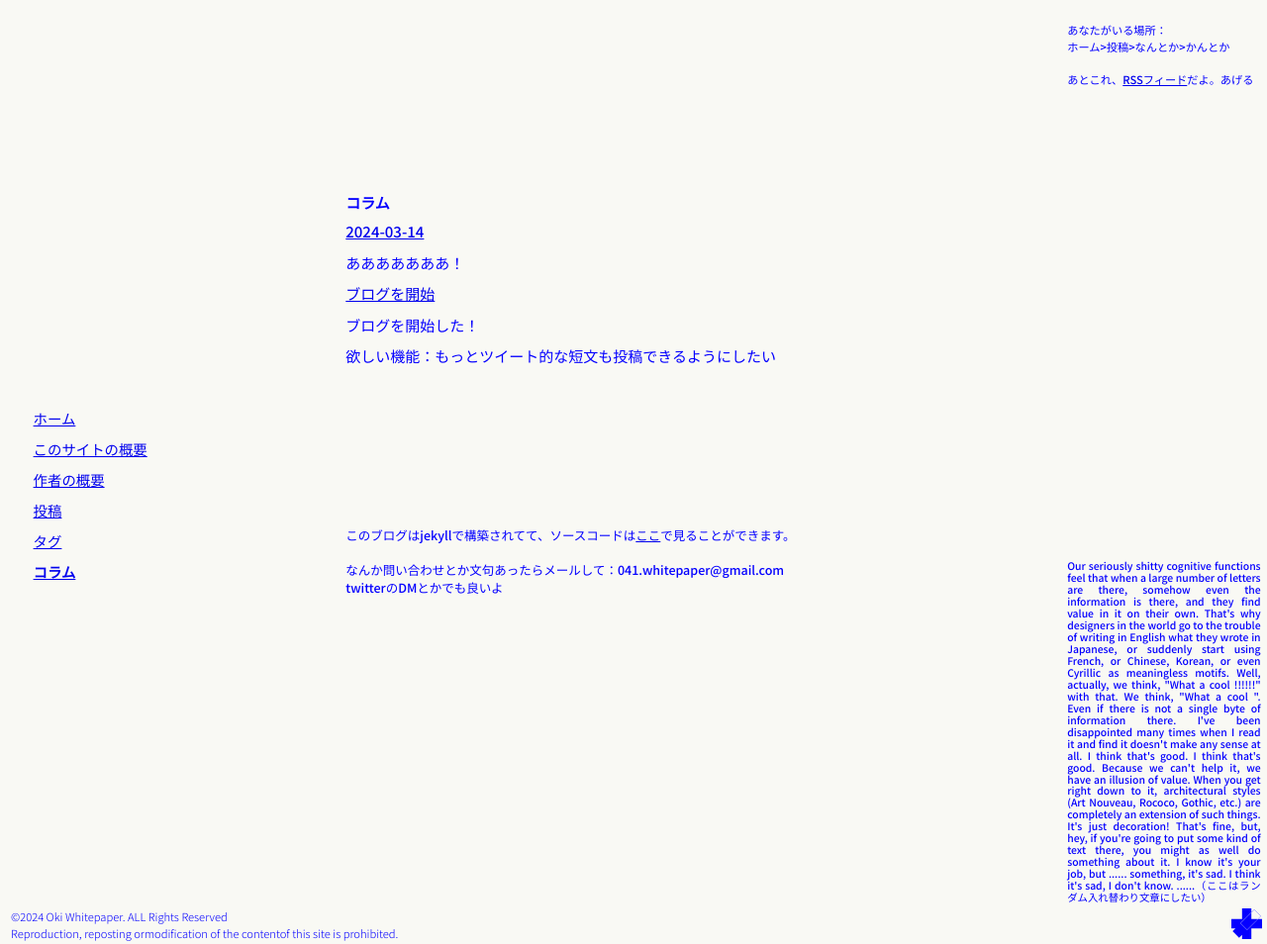
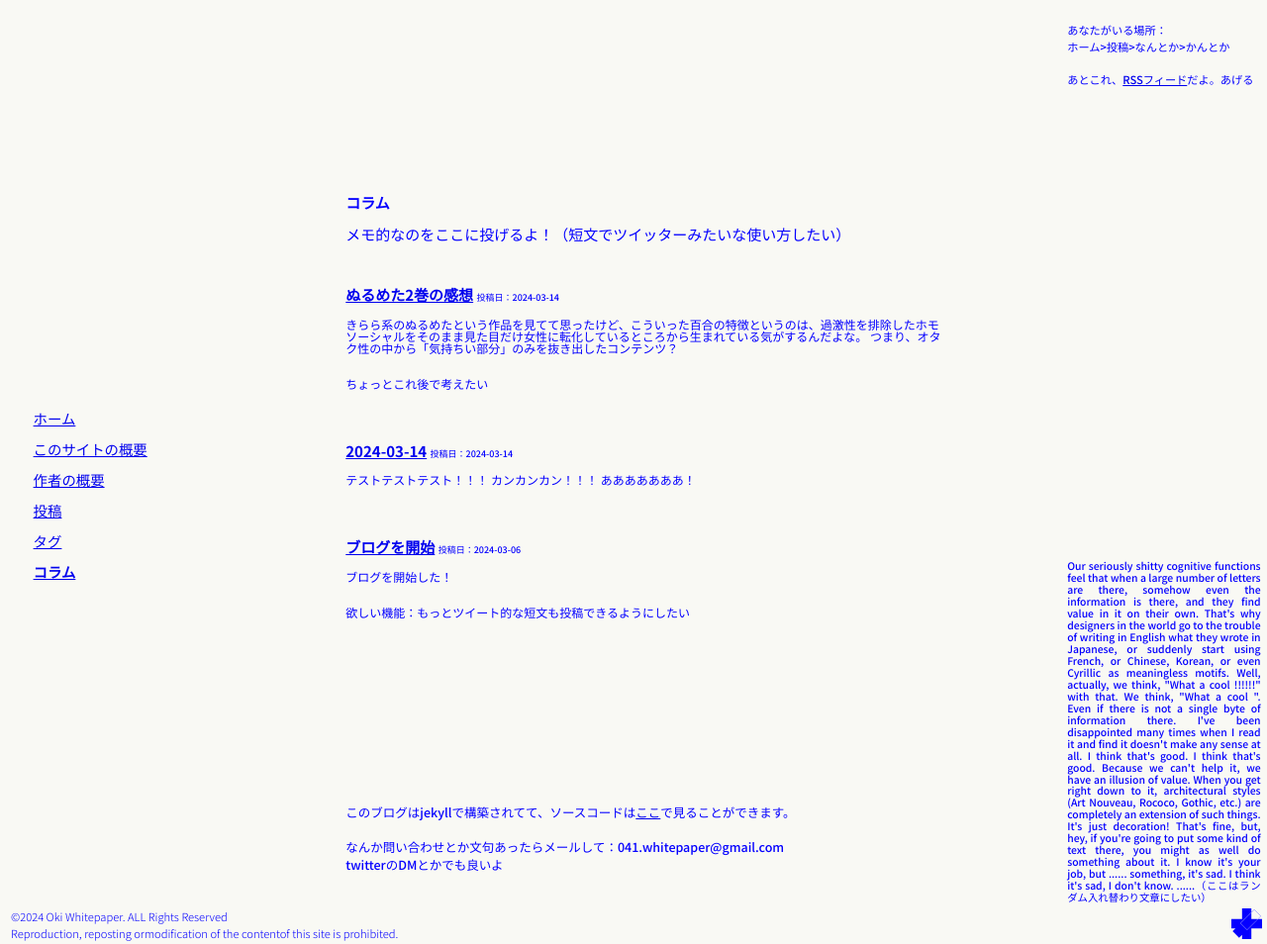
Before and after one commit to wp041/wp041.github.io, a Jekyll site: the page built from _pages/column.html, in a window 1280 px wide and 954 px high. Shown: the whole window at 99% size. Built offline with Jekyll 4.4.1, drawn with Linux system fonts in a browser that asks for light colours; some web fonts are replaced; Markdown is read by kramdown in place of the engine named in the settings.

Commit message:
コラム機能、大体やりたいことができた！

```diff
--- a/_config.yml
+++ b/_config.yml
@@ -23,6 +23,9 @@ github_username: wp041
 google_analytics: G-B8H50J7XT4
 excerpt_separator: "<!--抜粋ここまで-->"
 
+markdown: redcarpet
+redcarpet:
+  extensions: ["autolink", "hard_wrap"]
 include:
   - _pages
 
--- a/_pages/column.html
+++ b/_pages/column.html
@@ -10,13 +10,18 @@ sort %}
 
 <section class="posts-by-tags">
   {% for tag_name in tag_names %}
+  <h1>{{ page.title }}</h1>
+  <p>メモ的なのをここに投げるよ！（短文でツイッターみたいな使い方したい）</p>
   <div>
-    <h1>{{ page.title }}</h1>
     {% for post in site.tags[tag_name] %}
-    <a href="{{ post.url | prepend: baseurl }}"
-      >{{ post.title | replace: " ", "-" }}</a
-    >
-    {{ post.excerpt }} {% endfor %}
+    <div class="column">
+      <a class="column-title" href="{{ post.url | prepend: baseurl }}"
+        >{{ post.title | replace: " ", "-" }}</a
+      >
+      <div class="column-date">投稿日：{{ post.date | date: "%Y-%m-%d" }}</div>
+      <div class="column-contents">{{ post.excerpt }}</div>
+    </div>
+    {% endfor %}
   </div>
   {% endfor %}
 </section>
--- a/_posts/2024-03-14-2024-03-14.md
+++ b/_posts/2024-03-14-2024-03-14.md
@@ -3,5 +3,6 @@ tags:
  - column
 ---
 
-
+テストテストテスト！！！
+カンカンカン！！！
 あああああああ！
--- a/_sass/main.scss
+++ b/_sass/main.scss
@@ -90,3 +90,24 @@ ul {
 .footer{
   padding-top: 30%;
 }
+
+// コラムの設定
+.posts-by-tags p{
+  padding-bottom: 1em;
+}
+.column{
+  padding-top: 1em;
+  padding-bottom: 1em;
+}
+.column-date{
+  text-align: right;
+  display: inline;
+  font-size: 0.6em;
+}
+.column-title{
+  font-weight: 700;
+}
+.column-contents{
+  line-height: 1em;
+  font-size: 0.8em;
+}
```
Also changed, not shown: _posts/2024-03-14-ぬるめた2巻の感想.md (added, +8 -0 lines).
